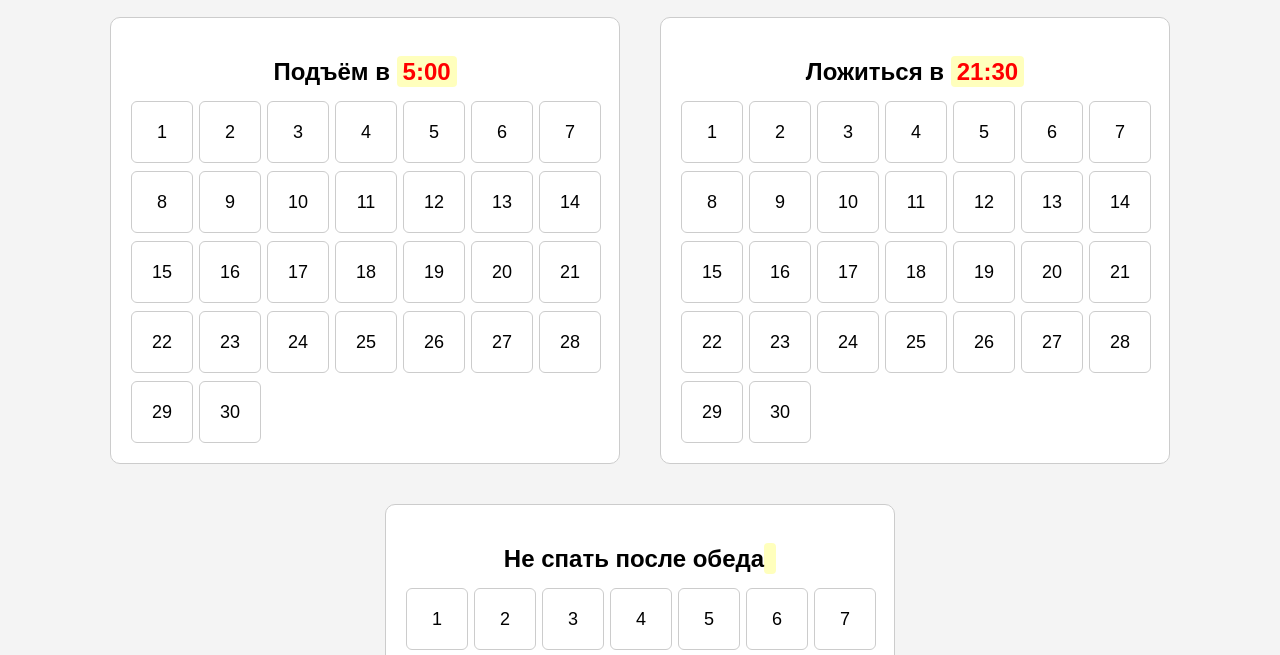
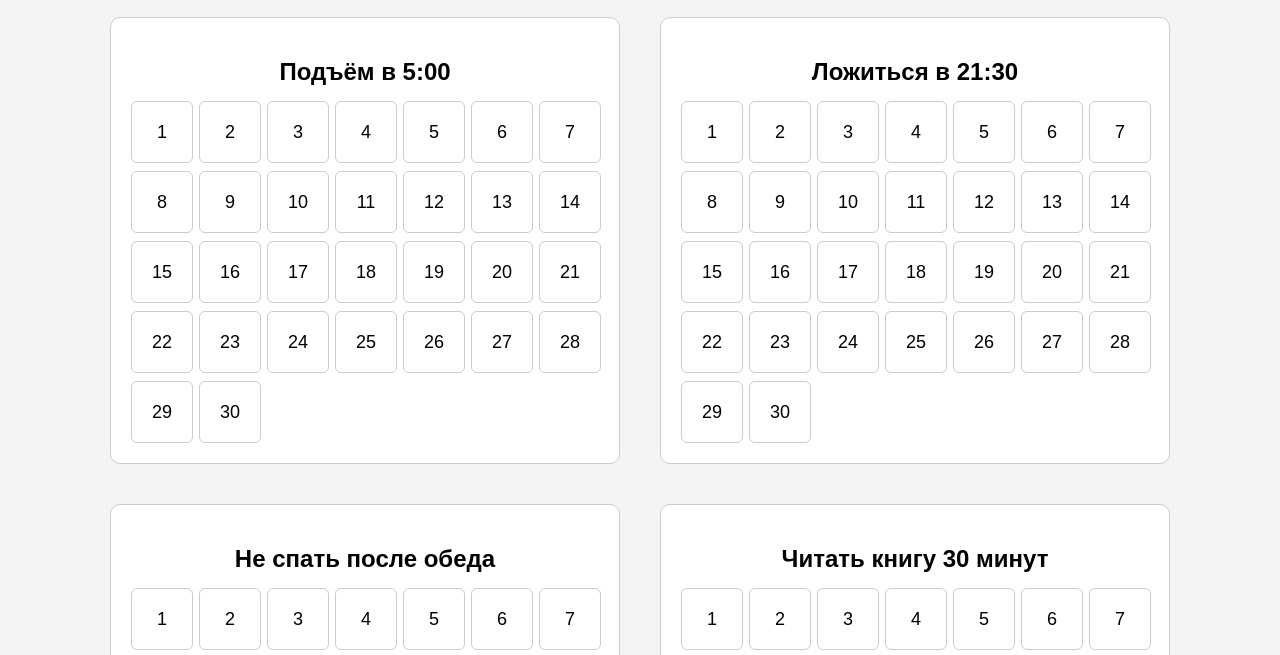
Before and after one commit to Pavel1776/doublecalendar, a plain HTML site: page index.html in a window 1280 px wide. Shown: the part 89-744 px from the top of the page. Drawn offline with Linux system fonts and the light colour scheme.

Commit message:
second commit

```diff
--- a/index.html
+++ b/index.html
@@ -4,33 +4,14 @@
 <head>
   <meta charset="UTF-8" />
   <meta name="viewport" content="width=device-width, initial-scale=1.0" />
+  <title>Календари привычек</title>
   <link href="style.css" rel="stylesheet" />
-  <title>Календари привычек</title>
 </head>
 
 <body>
-
   <h1>Календари привычек - Сентябрь</h1>
 
-  <div class="calendars-container">
-    <!-- Первый календарь -->
-    <div class="calendar">
-      <h2>Подъём в <span class="highlight">5:00</span></h2>
-      <div class="calendar-grid" id="calendar1"></div>
-    </div>
-
-    <!-- Второй календарь -->
-    <div class="calendar">
-      <h2>Ложиться в <span class="highlight">21:30</span></h2>
-      <div class="calendar-grid" id="calendar2"></div>
-    </div>
-    <!-- Третий календарь -->
-    <div class="calendar">
-      <h2>Не спать после обеда <span class="highlight"></span></h2>
-      <div class="calendar-grid" id="calendar3"></div>
-    </div>
-  </div>
-
+  <div class="calendars-container" id="calendars"></div>
 
   <script src="script.js"></script>
 </body>
--- a/script.js
+++ b/script.js
@@ -1,28 +1,51 @@
 const daysInSeptember = 30;
 
-/**
- * Рисует календарь в контейнере containerId.
- * Каждый день хранит статус в localStorage под ключом storageKey:
- * объект { "1": "success", "2": "fail", ... }
- */
-function renderCalendar(containerId, storageKey) {
-  const calendar = document.getElementById(containerId);
-  if (!calendar) return;
+// ✅ Список привычек — только названия!
+const habits = [
+  "Подъём в 5:00",
+  "Ложиться в 21:30",
+  "Не спать после обеда",
+  "Читать книгу 30 минут"
+];
 
-  // Загружаем статус (объект)
+// Функция для генерации ID на основе названия
+function generateId(title) {
+  return title.toLowerCase().replace(/\s+/g, "_");
+}
+
+// Функция рендеринга календаря
+function renderCalendar(title) {
+  const container = document.getElementById("calendars");
+
+  // создаём блок календаря
+  const calendarWrapper = document.createElement("div");
+  calendarWrapper.classList.add("calendar");
+
+  // заголовок
+  const h2 = document.createElement("h2");
+  h2.textContent = title;
+  calendarWrapper.appendChild(h2);
+
+  // сетка
+  const grid = document.createElement("div");
+  grid.classList.add("calendar-grid");
+  calendarWrapper.appendChild(grid);
+
+  container.appendChild(calendarWrapper);
+
+  // уникальный ключ для localStorage
+  const storageKey = generateId(title);
   let dayStatus = JSON.parse(localStorage.getItem(storageKey)) || {};
 
-  // Отрисовываем дни
+  // рендерим дни
   for (let i = 1; i <= daysInSeptember; i++) {
     const day = document.createElement("div");
     day.classList.add("day");
     day.textContent = i;
 
-    // Восстановить статус (если есть)
     if (dayStatus[i] === "success") day.classList.add("success");
     if (dayStatus[i] === "fail") day.classList.add("fail");
 
-    // Клик: пусто -> success -> fail -> пусто
     day.addEventListener("click", () => {
       if (day.classList.contains("success")) {
         day.classList.remove("success");
@@ -36,15 +59,12 @@ function renderCalendar(containerId, storageKey) {
         dayStatus[i] = "success";
       }
 
-      // Сохраняем обновлённый объект в localStorage
       localStorage.setItem(storageKey, JSON.stringify(dayStatus));
     });
 
-    calendar.appendChild(day);
+    grid.appendChild(day);
   }
 }
 
-// Отрисовать оба календаря (разные ключи в localStorage)
-renderCalendar("calendar1", "morningStatus");
-renderCalendar("calendar2", "bedtimeStatus");
-renderCalendar("calendar3", "bedtimeStatus");
+// Рендерим все календари из списка habits
+habits.forEach(title => renderCalendar(title));
--- a/style.css
+++ b/style.css
@@ -52,7 +52,7 @@ h1 {
   border-radius: 6px;
 }
 
-/* ✔ зелёная галочка с прозрачным фоном */
+/* ✔ зелёная галочка */
 .day.success::after {
   content: "✔";
   color: white;
@@ -71,28 +71,10 @@ h1 {
   font-family: Arial, sans-serif;
 }
 
-/* ✖ красный крестик с прозрачным фоном
+/* ✖ красный крестик */
 .day.fail::after {
   content: "✖";
-  color: white;
-  background-color: rgba(255, 0, 0, 0.6);
-  border-radius: 50%;
-  width: 60px;
-  height: 60px;
-  display: flex;
-  align-items: center;
-  justify-content: center;
-  font-size: 30px;
-  position: absolute;
-  top: 0;
-  left: 0;
-  pointer-events: none;
-  font-family: Arial, sans-serif;
-} */
- /* ✖ красный прозрачный крестик поверх числа */
-.day.fail::after {
-  content: "✖";
-  color: rgba(255, 0, 0, 0.6); /* красный полупрозрачный текст */
+  color: rgba(255, 0, 0, 0.6);
   font-size: 40px;
   position: absolute;
   top: 50%;
@@ -102,7 +84,6 @@ h1 {
   font-family: Arial, sans-serif;
 }
 
-
 .highlight {
   font-weight: bold;
   color: red;
```
